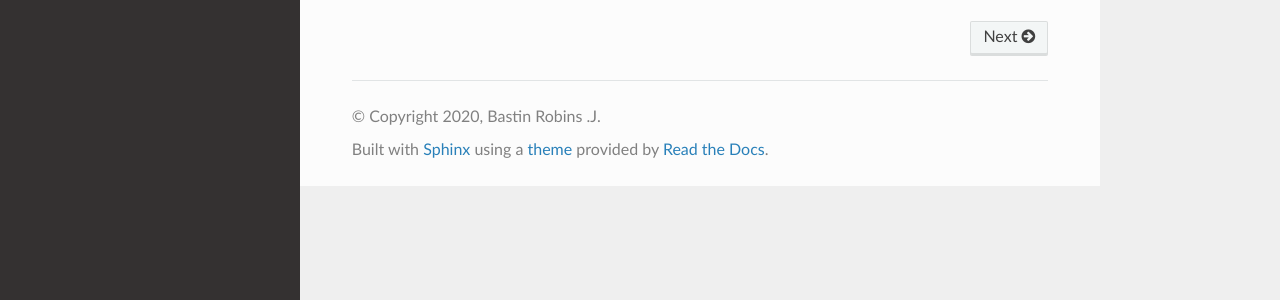
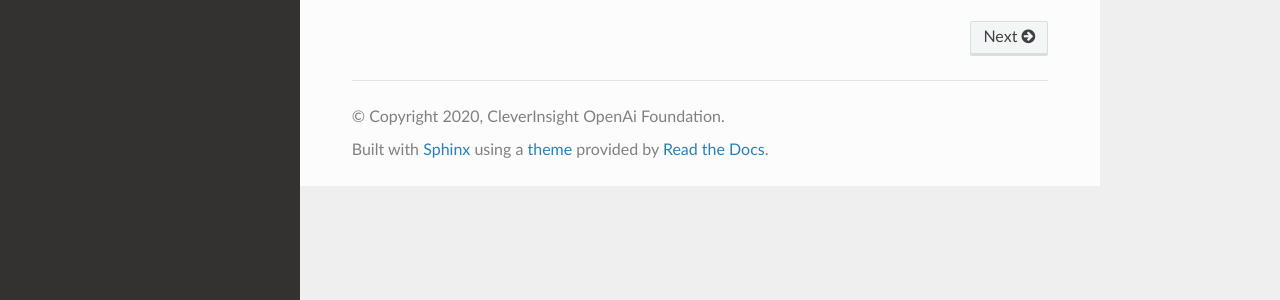
Before and after one commit to CleverInsight/cognito, a Sphinx documentation site: the page built from docs/source/index.rst, in a window 1280 px wide. Shown: the part 536-836 px from the top of the page. Built offline with Sphinx 7.4.7 and the Read the Docs theme 2.0.0, drawn with Linux system fonts in a browser that asks for light colours.

Commit message:
Modified: conf.py for copyrights

```diff
--- a/docs/source/conf.py
+++ b/docs/source/conf.py
@@ -51,7 +51,7 @@ master_doc = 'index'
 
 # General information about the project.
 project = u'cognito'
-copyright = u'2020, Bastin Robins .J'
+copyright = u'2020, CleverInsight OpenAi Foundation'
 author = u'Bastin Robins .J'
 
 # The version info for the project you're documenting, acts as replacement for
```
